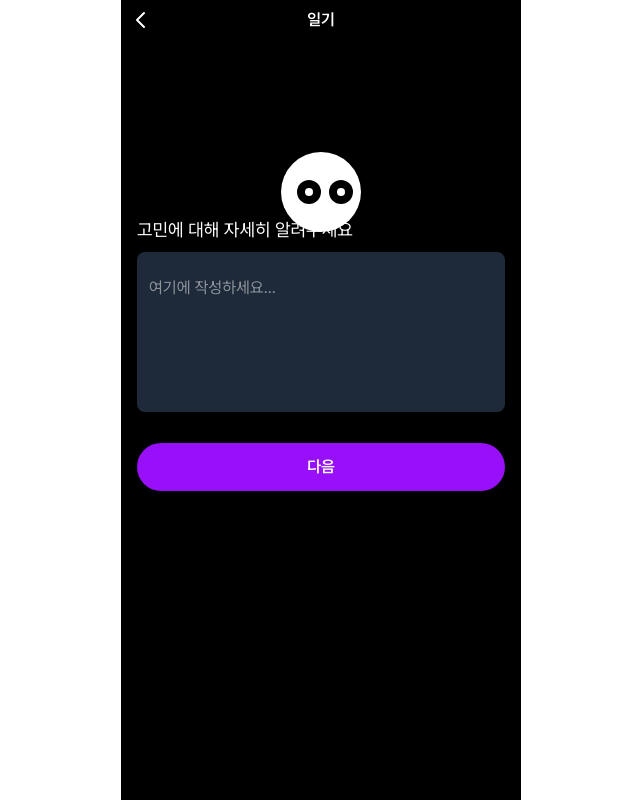
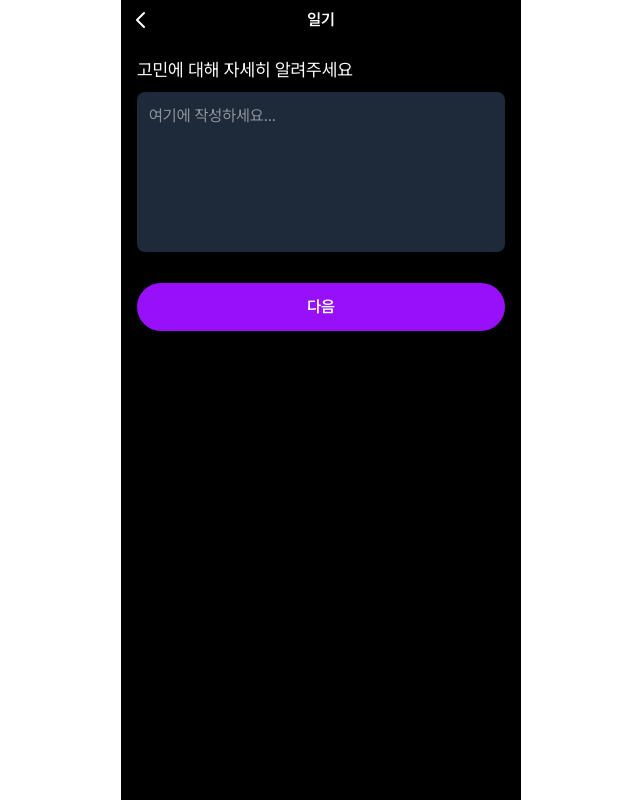
Before and after one commit to Doo-mer/ALLOUT-V2, a Next.js app: page /write/4 in a window 1280 px wide. Shown: the whole page, without its empty margins (319-959 px from the left). Built offline with nearby package versions, Linux system fonts and the light colour scheme.

Commit message:
퍼블리싱 완성

```diff
--- a/app/home/page.tsx
+++ b/app/home/page.tsx
@@ -74,9 +74,9 @@ const ChallengeCard: React.FC<ChallengeCardProps> = ({ days, target }) => {
         />
 
         {/* 카드 본문 */}
-        <Column className="inset-0 p-4 rounded-[1rem] items-center justify-between">
+        <Column className="inset-0 pt-4 rounded-[1rem] items-center justify-between">
           <MedalIcon size={48} />
-          <span className="text-white font-semibold mt-2 text-[0.75rem]">
+          <span className="text-white font-semibold mt-2">
             {days}일 연속
           </span>
         </Column>
--- a/app/write/4/page.tsx
+++ b/app/write/4/page.tsx
@@ -1,86 +1,36 @@
 'use client'
 
-import React, { useState, useRef, useEffect } from 'react'
+import { useState } from 'react'
 import Link from 'next/link'
 import App from '@/shared/layout/App'
 import Container from '@/shared/layout/Container'
 import Header from '@/shared/component/Header'
 import Column from '@/shared/layout/Column'
-import getCaretCoordinates from 'textarea-caret'
 
-// DetailPageInteractive.tsx
 export default function DetailPage() {
-  const [text, setText] = useState<string>('')
-  const [caretPos, setCaretPos] = useState<{ x: number; y: number }>({ x: 0, y: 0 })
-  const textareaRef = useRef<HTMLTextAreaElement>(null)
-
-  useEffect(() => {
-    const updateCaret = () => {
-      const ta = textareaRef.current
-      if (!ta) return
-      const pos = ta.selectionEnd
-      const coords = getCaretCoordinates(ta, pos)
-      const rect = ta.getBoundingClientRect()
-      setCaretPos({
-        x: coords.left + rect.left,
-        y: coords.top + rect.top,
-      })
-    }
-    const ta = textareaRef.current
-    ta?.addEventListener('input', updateCaret)
-    ta?.addEventListener('click', updateCaret)
-    ta?.addEventListener('keyup', updateCaret)
-    return () => {
-      ta?.removeEventListener('input', updateCaret)
-      ta?.removeEventListener('click', updateCaret)
-      ta?.removeEventListener('keyup', updateCaret)
-    }
-  }, [])
-
-  // pupil movement within eye socket, clamp values
-  const pupilOffset = (axis: 'x' | 'y') => {
-    if (!textareaRef.current) return 0
-    const eyeRadius = 8 // pupil movement radius
-    const eyeRect = textareaRef.current.getBoundingClientRect()
-    const relative = axis === 'x' ? caretPos.x - (eyeRect.left + eyeRect.width / 2) : caretPos.y - (eyeRect.top + 20)
-    return Math.max(-eyeRadius, Math.min(eyeRadius, relative / 20))
-  }
+  const [text, setText] = useState('')
 
   return (
     <App>
-      <Container className="relative">
-        <Header title="일기" />
-        <Column className="flex-1 justify-between p-4 relative">
-          {/* Avatar head fixed */}
-          <div className="absolute top-28 left-1/2 transform -translate-x-1/2 w-20 h-20 bg-white rounded-full flex items-center justify-center">
-            {/* Left eye */}
-            <div className="relative w-6 h-6 bg-black rounded-full overflow-hidden ml-2">
-              <div
-                className="w-2 h-2 bg-white rounded-full absolute"
-                style={{ top: '50%', left: '50%', transform: `translate(-50%, -50%) translate(${pupilOffset('x')}px, ${pupilOffset('y')}px)` }}
-              />
-            </div>
-            {/* Right eye */}
-            <div className="relative w-6 h-6 bg-black rounded-full overflow-hidden ml-2">
-              <div
-                className="w-2 h-2 bg-white rounded-full absolute"
-                style={{ top: '50%', left: '50%', transform: `translate(-50%, -50%) translate(${pupilOffset('x')}px, ${pupilOffset('y')}px)` }}
-              />
-            </div>
-          </div>
+      <Container>
+        {/* Header with back button */}
+        <Header title='일기'/>
 
-          {/* Textarea */}
-          <div className="mt-40 space-y-2">
+        <Column className="flex-1 justify-between p-4">
+
+
+          {/* Prompt + Textarea */}
+          <div className="space-y-2">
             <p className="text-lg">고민에 대해 자세히 알려주세요</p>
             <textarea
-              ref={textareaRef}
               value={text}
-              onChange={(e) => setText(e.target.value)}
+              onChange={e => setText(e.target.value)}
               placeholder="여기에 작성하세요..."
-              className="w-full h-40 p-3 pt-6 bg-gray-800 rounded-lg resize-none focus:outline-none text-white"
+              className="w-full h-40 p-3 bg-gray-800 rounded-lg resize-none focus:outline-none"
             />
           </div>
 
+          {/* Next Button */}
           <Link href="/write/5">
             <div className="block w-full py-3 mt-6 bg-purple-600 rounded-full text-center font-semibold">
               다음
--- a/app/write/5/page.tsx
+++ b/app/write/5/page.tsx
@@ -69,7 +69,7 @@ export default function DistortionPage() {
                 <button
                   key={idx}
                   onClick={() => setSelected(idx)}
-                  className={`flex items-start gap-3 w-full p-4 rounded-lg transition-transform hover:scale-105 box-border
+                  className={`flex items-start gap-3 w-full p-4 rounded-lg transition-transform box-border
                     ${selected === idx ? 'bg-purple-600 text-white border-2 border-purple-500' : 'bg-gray-800 text-gray-100 border-2 border-transparent'}
                   `}
                 >
@@ -85,7 +85,7 @@ export default function DistortionPage() {
 
           {/* Next Button */}
           <Link
-            href="/next-step"
+            href="/write/6"
             className="block w-full py-3 mt-6 bg-purple-600 rounded-full text-center font-semibold"
           >
             다음
```
